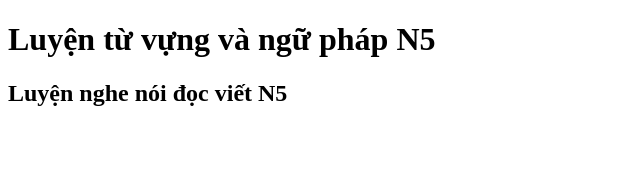
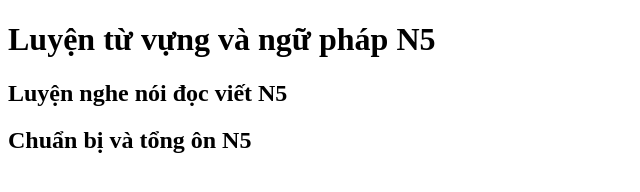
Before and after one commit to phanvc1996-dot/Duanlaptrinhso19, a plain HTML site: page index.html in a window 1280 px wide. Shown: the whole page, without its empty margins (0-640 px from the left). Drawn offline with Linux system fonts and the light colour scheme.

Commit message:
Chuẩn bị và tổng ôn N5

```diff
--- a/index.html
+++ b/index.html
@@ -8,5 +8,6 @@
   <body>
     <h1>Luyện từ vựng và ngữ pháp N5</h1>
     <h2>Luyện nghe nói đọc viết N5</h2>
+    <h2>Chuẩn bị và tổng ôn N5</h2>
   </body>
 </html>
```
